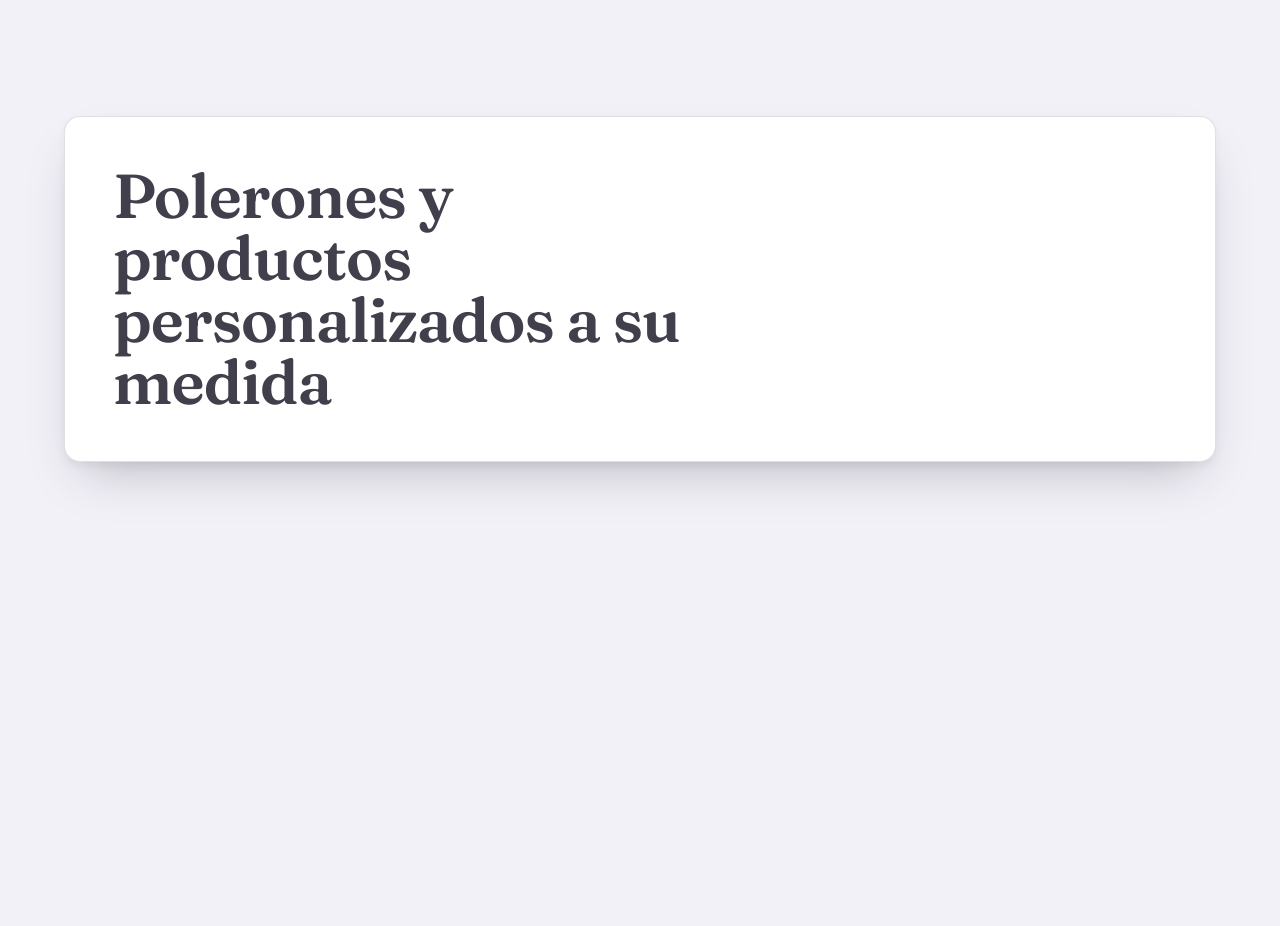
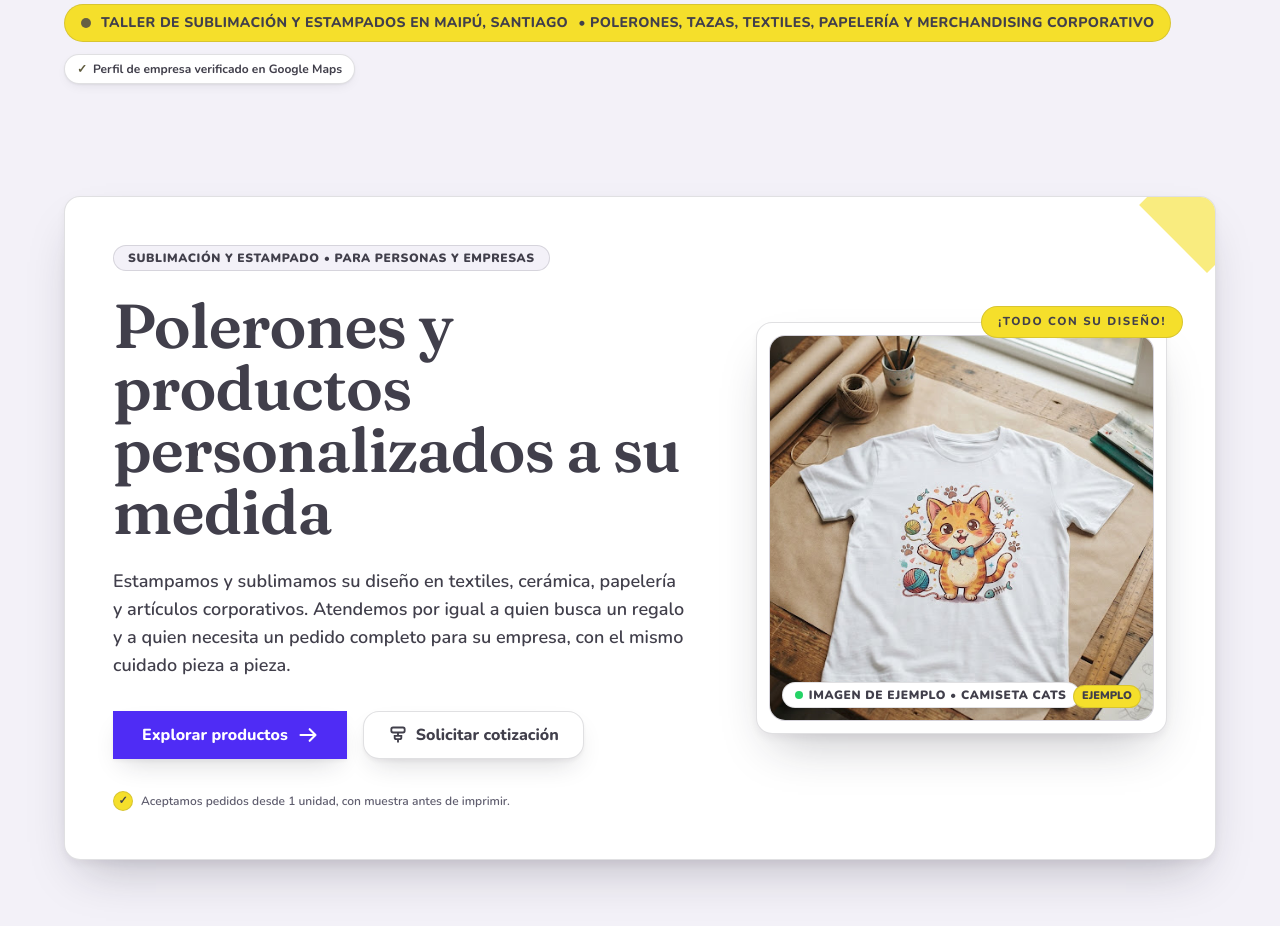
Before and after one commit to nexustechnologiesspa/sublikat, a React (Vite) app: page / in a window 1280 px wide. Shown: the part 820-1746 px from the top of the page. Built offline with nearby package versions, Linux system fonts and the light colour scheme.

Commit message:
feat: migrar Hero a React

```diff
--- a/src/sections/Hero/Hero.jsx
+++ b/src/sections/Hero/Hero.jsx
@@ -1,13 +1,119 @@
 export default function Hero() {
   return (
     <>
-      <div className="mb-6 flex flex-wrap items-center justify-between gap-3" />
+      <div className="mb-6 flex flex-wrap items-center justify-between gap-3">
+        <div className="inline-flex items-center gap-2.5 bg-awning tx-awningink px-4 py-2 sticker-tag text-xs sm:text-sm font-extrabold uppercase tracking-wide od-parallax">
+          <span className="w-2.5 h-2.5 rounded-full bg-inkfill inline-block animate-pulse" />
+          <span>Taller de sublimación y estampados en Maipú, Santiago</span>
+          <span className="hidden md:inline">
+            • Polerones, tazas, textiles, papelería y merchandising corporativo
+          </span>
+        </div>
+
+        <div className="inline-flex items-center gap-1.5 bg-surface sticker-border sticker-shadow-sm px-3 py-1.5 text-xs font-bold">
+          <span className="tx-success">✓</span>
+          <span className="tx-ink/70">
+            Perfil de empresa verificado en Google Maps
+          </span>
+        </div>
+      </div>
+
       <div className="bg-surface sticker-border sticker-shadow-lg p-6 sm:p-10 lg:p-12 relative overflow-hidden od-hero">
+        <div className="absolute -top-10 -right-10 w-24 h-24 bg-awning opacity-60 rotate-45 pointer-events-none od-hero__deco" />
+
         <div className="grid grid-cols-1 lg:grid-cols-12 gap-10 lg:gap-12 items-center">
           <div className="lg:col-span-7 space-y-6 od-hero__body">
+            <div className="inline-block bg-soft tx-ink px-3.5 py-1 text-xs font-black uppercase tracking-wider badge-pill od-hero__claim">
+              Sublimación y estampado • Para personas y empresas
+            </div>
+
             <h1 className="font-display text-4xl sm:text-5xl lg:text-[62px] leading-[1.08] tx-ink tracking-tight od-hero__title">
               Polerones y productos personalizados a su medida
             </h1>
+
+            <p className="tx-ink text-base sm:text-lg leading-relaxed max-w-xl font-semibold opacity-95 od-hero__lead">
+              Estampamos y sublimamos su diseño en textiles, cerámica, papelería
+              y artículos corporativos. Atendemos por igual a quien busca un
+              regalo y a quien necesita un pedido completo para su empresa, con
+              el mismo cuidado pieza a pieza.
+            </p>
+
+            <div className="pt-2 flex flex-wrap items-center gap-4 od-hero__ctas">
+              <a
+                href="#tienda"
+                data-od-id="cta-ver-productos"
+                className="h-[48px] min-w-[170px] px-7 bg-accent tx-onfill border border-transparent sticker-shadow-md font-extrabold text-base flex items-center justify-center gap-2.5 transition-colors focus:outline-none focus:ring-2 focus:ring-[var(--focus)]"
+                role="button"
+              >
+                <span>Explorar productos</span>
+                <svg
+                  className="w-5 h-5 fill-none stroke-current"
+                  strokeWidth="2.5"
+                  viewBox="0 0 24 24"
+                >
+                  <path
+                    strokeLinecap="round"
+                    strokeLinejoin="round"
+                    d="M14 5l7 7m0 0l-7 7m7-7H3"
+                  />
+                </svg>
+              </a>
+
+              <a
+                href="#contacto"
+                className="h-[48px] min-w-[170px] px-6 bg-surface tx-ink sticker-border sticker-shadow-md font-extrabold text-base flex items-center justify-center gap-2 hover-bg-soft transition-colors focus:outline-none focus:ring-2 focus:ring-[var(--focus)]"
+                role="button"
+              >
+                <svg
+                  className="w-5 h-5 tx-ink"
+                  fill="none"
+                  stroke="currentColor"
+                  strokeWidth="2.2"
+                  viewBox="0 0 24 24"
+                >
+                  <rect x="4" y="3" width="16" height="6" rx="2" />
+                  <path d="M12 9v4M8 13h8v2a2 2 0 01-2 2h-4a2 2 0 01-2-2v-2zM12 17v4" />
+                </svg>
+                <span>Solicitar cotización</span>
+              </a>
+            </div>
+
+            <div className="pt-2 flex items-center gap-2 text-xs tx-muted od-hero__note">
+              <span className="inline-flex items-center justify-center w-5 h-5 rounded-full bg-awning tx-awningink font-black text-[11px] border bd-ink">
+                ✓
+              </span>
+              <span>
+                Aceptamos pedidos desde 1 unidad, con muestra antes de imprimir.
+              </span>
+            </div>
+          </div>
+
+          <div className="lg:col-span-5 flex justify-center od-hero__media-col">
+            <div className="relative w-full max-w-[420px] aspect-square">
+              <div className="absolute -top-4 -right-3 sm:-right-4 z-20 bg-awning tx-awningink px-4 py-1.5 font-body text-[.72rem] font-extrabold uppercase tracking-[0.14em] border bd-ink rounded-full select-none flex items-center gap-1.5 od-hero__tape">
+                <span>¡Todo con su diseño!</span>
+              </div>
+
+              <div className="w-full h-full bg-surface sticker-border sticker-shadow-lg p-2.5 sm:p-3 flex flex-col od-hero__media">
+                <div className="w-full h-full sticker-border overflow-hidden relative bg-soft">
+                  <img
+                    src="assets/stock/camiseta-cats.jpg"
+                    alt="Imagen de ejemplo de una camiseta estampada con una ilustración de gato"
+                    className="w-full h-full object-cover object-center"
+                    loading="eager"
+                  />
+
+                  <div className="absolute bottom-3 left-3 bg-surface tx-ink px-3 py-1 text-xs font-black uppercase tracking-wider sticker-border sticker-shadow-sm flex items-center gap-1.5">
+                    <span className="w-2 h-2 rounded-full bg-whatsapp" />
+                    <span>Imagen de ejemplo • Camiseta Cats</span>
+                  </div>
+
+                  <div className="absolute bottom-3 right-3 bg-awning tx-awningink px-2 py-0.5 text-[11px] font-black uppercase sticker-border">
+                    Ejemplo
+                  </div>
+                </div>
+              </div>
+            </div>
           </div>
         </div>
       </div>
```
Also changed, not shown: 1 other file (tests, documents, lock files or other folders).
